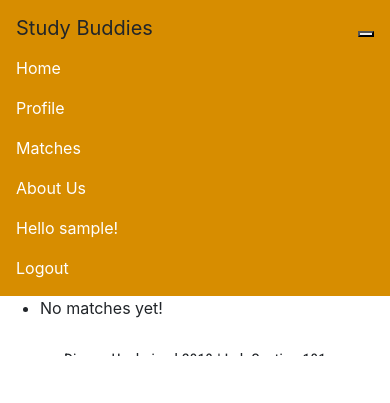
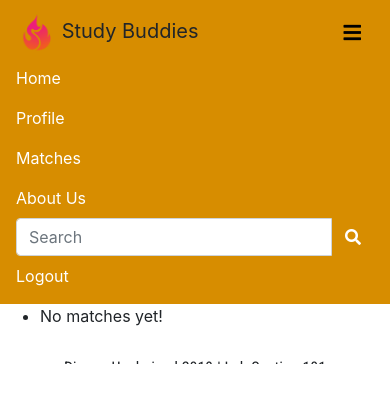
Before and after one commit to thejimster82/SkillMatch, a Django app: page /matches/ in a window 390 px wide, after a click that opens the changed part. Shown: the top 403 px of the page. Run offline with Django 3.2, Linux system fonts and the light colour scheme; the visitor is signed in with stand-in values (Sample User, id 1); data comes from the database, SQL or seed files in the repository; parts of the project's set-up code (start-up, migrations or seed data) failed here and were passed over; some libraries are stand-ins or nearby versions.

Commit message:
added searchbar
fixed hamburger button

```diff
--- a/matching/forms.py
+++ b/matching/forms.py
@@ -2,6 +2,7 @@ from django import forms
 from django.contrib.auth.models import User
 from .models import Profile
 from django.core.files.images import get_image_dimensions
+
 
 class UserForm(forms.ModelForm):
     class Meta:
--- a/matching/templates/matching/base.html
+++ b/matching/templates/matching/base.html
@@ -8,7 +8,8 @@
     <meta name="viewport" content="width=device-width, initial-scale=1">
     <link rel="stylesheet" type="text/css" href="{% static 'matching/styles.css'%}">
 
-    <link rel="stylesheet" href="https://stackpath.bootstrapcdn.com/bootstrap/4.3.1/css/bootstrap.min.css" integrity="sha384-ggOyR0iXCbMQv3Xipma34MD+dH/1fQ784/j6cY/iJTQUOhcWr7x9JvoRxT2MZw1T" crossorigin="anonymous">
+    <link rel="stylesheet" href="https://stackpath.bootstrapcdn.com/bootstrap/4.3.1/css/bootstrap.min.css"
+        integrity="sha384-ggOyR0iXCbMQv3Xipma34MD+dH/1fQ784/j6cY/iJTQUOhcWr7x9JvoRxT2MZw1T" crossorigin="anonymous">
 
 
     <!-- jQuery library -->
@@ -28,16 +29,20 @@
     <link href="https://fonts.googleapis.com/css?family=Roboto+Condensed" rel="stylesheet">
     <link href="https://fonts.googleapis.com/css?family=Amatic+SC" rel="stylesheet">
     <link href="https://fonts.googleapis.com/css?family=Merriweather" rel="stylesheet">
+    <!-- FontAwesome -->
+    <link rel="stylesheet" href="https://use.fontawesome.com/releases/v5.8.1/css/all.css" integrity="sha384-50oBUHEmvpQ+1lW4y57PTFmhCaXp0ML5d60M1M7uH2+nqUivzIebhndOJK28anvf" crossorigin="anonymous">
 
-    <link rel="shortcut icon" type="image/png" href="{% static 'favicon.ico' %}"/>
+    <link rel="shortcut icon" type="image/png" href="{% static 'favicon.ico' %}" />
 </head>
 
 <body>
     <nav class="navbar navbar-expand-lg" style="background-color: #d78d00;">
         <div class="container-fluid">
-        <a class="navbar-brand">Study Buddies</a>
+            <a class="navbar-brand">
+            <img src="{% static 'logo.png' %}" class="mx-auto" width="40" height="40">
+            Study Buddies</a>
             <div class="navbar-header">
-            <button type="button" class="navbar-toggle" data-toggle="collapse" data-target="#navBar">
+                <button type="button" class="navbar-toggler" data-toggle="collapse" data-target="#navBar">
                     <span class="dark-blue-text"><i class="fas fa-bars fa-1x"></i></span>
                 </button>
             </div>
@@ -56,12 +61,19 @@
                         <a class="nav-link" href="#" style="color: white">About Us</a>
                     </li>
                 </ul>
+                <form class="navbar-form navbar-left" action="/search" method="GET">
+                    <div class="input-group">
+                      <input type="search" class="form-control" placeholder="Search" id="search_box">
+                      <div class="input-group-btn">
+                        <button class="btn btn-default" type="submit">
+                        <i class="fas fa-search" style="color:white;"></i>
+                        </button>
+                      </div>
+                    </div>
+                  </form>
                 <span>
                     {% if user.is_authenticated %}
                     <ul class="navbar-nav mr-auto">
-                    <li class="nav-item">
-                        <a class="nav-link" href="/profile" style="color: white">Hello {{ user.username }}!</a>
-                    </li>
                         <li class="nav-item">
                             <a class="nav-link" href="{% url 'logout'%}" style="color: white">Logout</a>
                         </li>
--- a/matching/templates/matching/matches.html
+++ b/matching/templates/matching/matches.html
@@ -1,9 +1,6 @@
 {% extends 'base.html' %}
 {% block title %}Matches{% endblock %}
 
-<!-- Bootstrap CSS -->
-<link rel="stylesheet" href="https://stackpath.bootstrapcdn.com/bootstrap/4.3.1/css/bootstrap.min.css"
-    integrity="sha384-ggOyR0iXCbMQv3Xipma34MD+dH/1fQ784/j6cY/iJTQUOhcWr7x9JvoRxT2MZw1T" crossorigin="anonymous">
 
 <!-- This page should be a list of the current matches -->
 {% block content %}
--- a/matching/views.py
+++ b/matching/views.py
@@ -30,8 +30,10 @@ def home(request):
 @login_required
 def update_profile(request):
     if request.method == 'POST':
-        profile_form = ProfileForm(request.POST, request.FILES, instance=request.user.profile)
-        user_form = UserForm(request.POST, request.FILES, instance=request.user)
+        profile_form = ProfileForm(
+            request.POST, request.FILES, instance=request.user.profile)
+        user_form = UserForm(request.POST, request.FILES,
+                             instance=request.user)
         if profile_form.is_valid() and user_form.is_valid():
             profile_form.save()
             user_form.save()
@@ -61,3 +63,14 @@ def matches(request):
     return render(request, 'matches.html', {
         'matches_list': matches_list,
     })
+
+
+def search(request):
+    if request.method == 'GET':  # If the form is submitted
+        search_query = request.GET.get('search_box', None)
+        print(search_query)
+        results_list = Profile.objects.raw(
+            "SELECT * from matching_profile where major LIKE %s", [search_query])
+    return render(request, 'search.html', {
+        'results_list': results_list,
+    })
--- a/skillmatch/urls.py
+++ b/skillmatch/urls.py
@@ -34,4 +34,5 @@ urlpatterns = [
     path('profile/edit/', views.update_profile, name='update_profile'),
     path('profile/', views.profile, name='profile'),
     path('logout/', auth_views.LogoutView.as_view(), name='logout'),
+    path('search/', views.search, name='search'),
 ]
```
Also changed, not shown: matching/templates/matching/search.html (added, +13 -0 lines), static/favicon.ico. Lines whose indentation alone changed are shown as unchanged.
